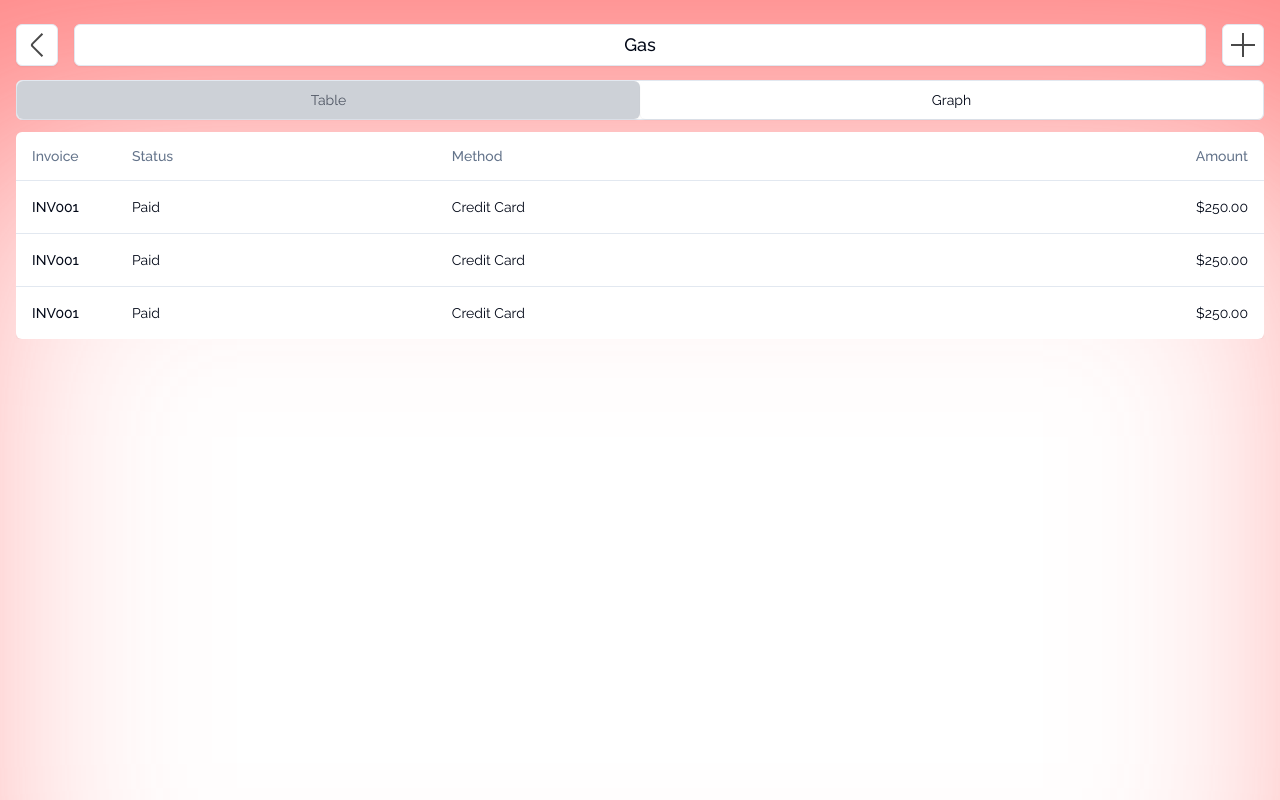
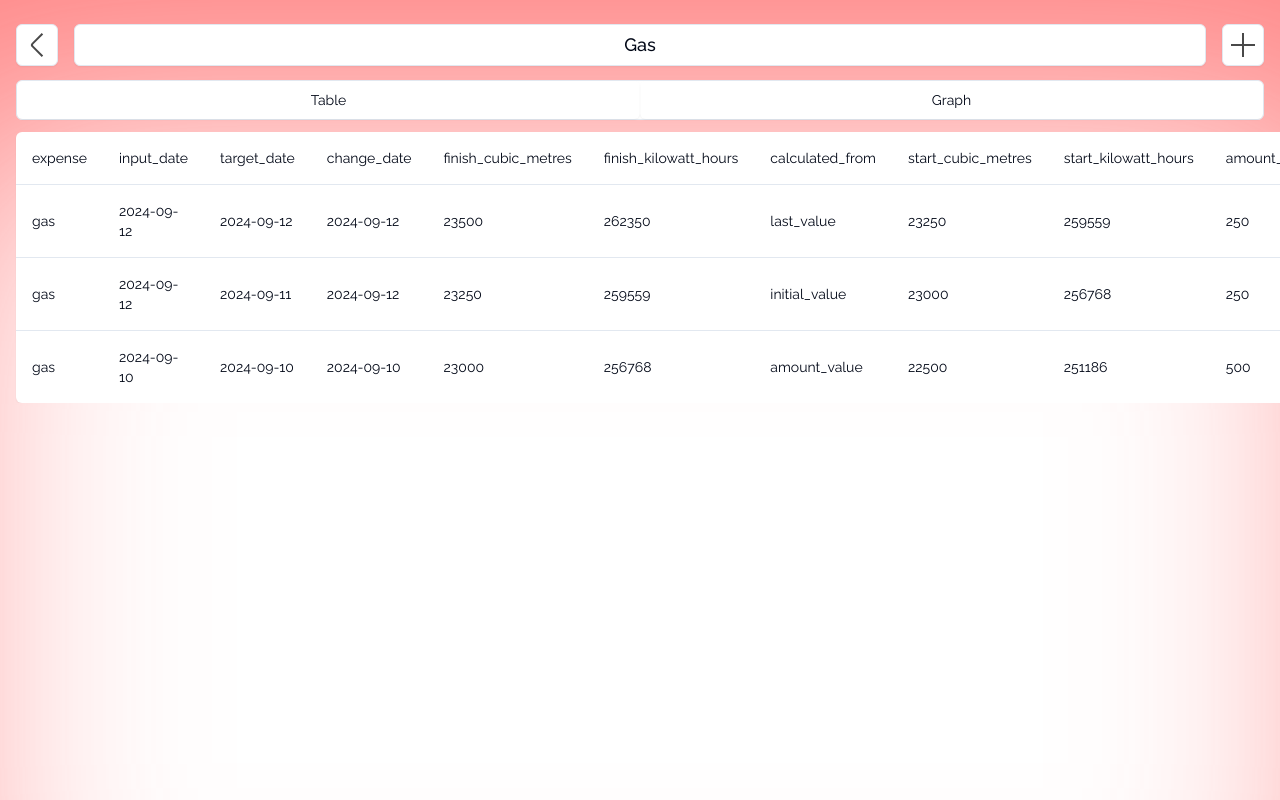
Before and after one commit to conway-hash/expenses-notebook-notex, a Next.js app: page /dashboard/stats/gas in a window 1280 px wide. Built offline with nearby package versions, Linux system fonts and the light colour scheme.

Commit message:
1.3.0 - added table and making json

```diff
--- a/src/app/dashboard/stats/gas/page.tsx
+++ b/src/app/dashboard/stats/gas/page.tsx
@@ -1,9 +1,10 @@
 'use client'
 
+import { ExpensesTable } from "@/components/ExpensesTable"
 import { ChartV1 } from "@/components/charts/ChartV1"
 import { Icons } from "@/components/icons"
 import Link from 'next/link'
-import { useEffect, useState } from 'react';
+import { useState } from 'react';
 
 import {
   Drawer,
@@ -16,15 +17,59 @@ import {
   DrawerTrigger,
 } from "@/components/ui/drawer"
 
-import {
-  Table,
-  TableBody,
-  TableCaption,
-  TableCell,
-  TableHead,
-  TableHeader,
-  TableRow,
-} from "@/components/ui/table"
+const data = [
+  {
+    expense: "gas",
+    input_date: "2024-09-12",
+    target_date: "2024-09-12",
+    change_date: "2024-09-12",
+    finish_cubic_metres: 23500,
+    finish_kilowatt_hours: 262350,
+    calculated_from: "last_value",
+    start_cubic_metres: 23250,
+    start_kilowatt_hours: 259559,
+    amount_cubic_metres: 250,
+    amount_kilowatt_hours: 2791,
+    currency: "euro",
+    cost_per_unit: 35.5,
+    cost_source: "user_input",
+    cost: 8875
+  },
+  {
+    expense: "gas",
+    input_date: "2024-09-12",
+    target_date: "2024-09-11",
+    change_date: "2024-09-12",
+    finish_cubic_metres: 23250,
+    finish_kilowatt_hours: 259559,
+    calculated_from: "initial_value",
+    start_cubic_metres: 23000,
+    start_kilowatt_hours: 256768,
+    amount_cubic_metres: 250,
+    amount_kilowatt_hours: 2791,
+    currency: "euro",
+    cost_per_unit: 35.5,
+    cost_source: "user_input",
+    cost: 8875
+  },
+  {
+    expense: "gas",
+    input_date: "2024-09-10",
+    target_date: "2024-09-10",
+    change_date: "2024-09-10",
+    finish_cubic_metres: 23000,
+    finish_kilowatt_hours: 256768,
+    calculated_from: "amount_value",
+    start_cubic_metres: 22500,
+    start_kilowatt_hours: 251186,
+    amount_cubic_metres: 500,
+    amount_kilowatt_hours: 5582,
+    currency: "euro",
+    cost_per_unit: 35.0,
+    cost_source: "www.gasprice.com",
+    cost: 17500
+  }
+]
 
 export default function Page() {
   const [activeBtn, setActiveBtn] = useState<string>('left');
@@ -34,14 +79,17 @@ export default function Page() {
   }
 
   return (
-    <main className="flex flex-col gap-3 p-4 pt-20">
+    <main className="flex flex-col gap-3 py-4 pt-20">
+
       <div className="flex gap-4 justify-between w-full px-4 py-6 fixed top-0 right-0 z-10">
         <Link href="/dashboard" className="rounded-md border bg-card shadow-sm active:bg-card/75 flex flex-col justify-center items-center gap-1 p-2">
           <Icons.back className="w-6 h-6" fill="#494949"/>
         </Link>
+
         <div className="rounded-md border bg-card shadow-sm active:bg-card/75 w-full flex justify-center items-center text-lg font-medium">
           Gas
         </div>
+
         <Drawer>
           <DrawerTrigger className="rounded-md border bg-card shadow-sm active:bg-card/75 flex flex-col justify-center items-center gap-1 p-2">
             <Icons.plus className="w-6 h-6" fill="#494949"/>
@@ -61,9 +109,9 @@ export default function Page() {
         </Drawer>
       </div>
 
-      <div className="w-full h-10 flex gap-1 rounded-md border bg-card relative">
-        <div className={`h-full w-1/2 bg-gray-400/50 absolute z-[0] rounded-md transition-transform ${activeBtn == 'left' ? 'translate-x-0' : 'translate-x-full'}`}></div>
-        <div className="h-full w-full flex">
+      <div className="h-10 flex px-4">
+        {/* <div className={`h-full w-1/2 bg-gray-400/50 absolute z-[0] rounded-md transition-transform ${activeBtn == 'left' ? 'translate-x-0' : 'translate-x-full'}`}></div> */}
+        <div className="h-full w-full flex rounded-md border bg-card">
           <button className="h-full w-full rounded-md shadow-sm active:bg-gray-100/90 flex justify-center items-center gap-2 p-2" onClick={() => handleClick('left')}>
             <p className="text-sm">Table</p>
           </button>
@@ -73,45 +121,15 @@ export default function Page() {
         </div>
       </div>
 
-      <div className="gap-3">
+      <div className="flex px-4 overflow-x-scroll overflow-y-hidden no-scrollbar">
         {
           activeBtn == 'left' ?
           (
-          <Table className="bg-card rounded-md shadow-sm">
-            {/* <TableCaption>A list of your recent invoices.</TableCaption> */}
-            <TableHeader>
-              <TableRow>
-                <TableHead className="w-[100px]">Invoice</TableHead>
-                <TableHead>Status</TableHead>
-                <TableHead>Method</TableHead>
-                <TableHead className="text-right">Amount</TableHead>
-              </TableRow>
-            </TableHeader>
-            <TableBody>
-              <TableRow>
-                <TableCell className="font-medium">INV001</TableCell>
-                <TableCell>Paid</TableCell>
-                <TableCell>Credit Card</TableCell>
-                <TableCell className="text-right">$250.00</TableCell>
-              </TableRow>
-              <TableRow>
-                <TableCell className="font-medium">INV001</TableCell>
-                <TableCell>Paid</TableCell>
-                <TableCell>Credit Card</TableCell>
-                <TableCell className="text-right">$250.00</TableCell>
-              </TableRow>
-              <TableRow>
-                <TableCell className="font-medium">INV001</TableCell>
-                <TableCell>Paid</TableCell>
-                <TableCell>Credit Card</TableCell>
-                <TableCell className="text-right">$250.00</TableCell>
-              </TableRow>
-            </TableBody>
-          </Table>
+            <ExpensesTable className="bg-card rounded-md shadow-sm" data={data}/>
           )
           :
           (
-          <ChartV1 className="bg-card"/>
+          <ChartV1 className="bg-card" data={data}/>
           )
         }
       </div>
--- /dev/null
+++ b/src/components/ExpensesTable.tsx
@@ -0,0 +1,61 @@
+import { InteractiveComponentsProps } from '@/lib/utils'
+
+import {
+  Table,
+  TableBody,
+  TableCaption,
+  TableCell,
+  TableHead,
+  TableHeader,
+  TableRow,
+} from "@/components/ui/table"
+
+export function ExpensesTable({
+  className,
+  data,
+}: InteractiveComponentsProps
+) {
+  return (
+    <Table className={className}>
+    {/* <TableCaption>A list of your recent invoices.</TableCaption> */}
+    <TableHeader>
+      <TableRow>
+          {Object.keys(data[0]).map((value, value_index) => (
+            <TableCell key={value_index}>{value}</TableCell>
+          ))}
+        {/*<TableHead className="w-[100px]">Invoice</TableHead>
+        <TableHead>Status</TableHead>
+        <TableHead>Method</TableHead>
+        <TableHead className="text-right">Amount</TableHead>*/}
+      </TableRow>
+    </TableHeader>
+    <TableBody>
+      {data.map((record, record_index) => (
+        <TableRow key={record_index}>
+          {Object.values(record).map((value, value_index) => (
+            <TableCell key={value_index}>{value}</TableCell>
+          ))}
+        </TableRow>
+        ))}
+      {/* <TableRow>
+        <TableCell className="font-medium">INV001</TableCell>
+        <TableCell>Paid</TableCell>
+        <TableCell>Credit Card</TableCell>
+        <TableCell className="text-right">$250.00</TableCell>
+      </TableRow>
+      <TableRow>
+        <TableCell className="font-medium">INV001</TableCell>
+        <TableCell>Paid</TableCell>
+        <TableCell>Credit Card</TableCell>
+        <TableCell className="text-right">$250.00</TableCell>
+      </TableRow>
+      <TableRow>
+        <TableCell className="font-medium">INV001</TableCell>
+        <TableCell>Paid</TableCell>
+        <TableCell>Credit Card</TableCell>
+        <TableCell className="text-right">$250.00</TableCell>
+      </TableRow> */}
+    </TableBody>
+  </Table>
+  )
+}
--- a/src/components/charts/ChartV1.tsx
+++ b/src/components/charts/ChartV1.tsx
@@ -2,6 +2,8 @@
 
 import * as React from "react"
 import { Area, AreaChart, CartesianGrid, XAxis } from "recharts"
+
+import { InteractiveComponentsProps } from '@/lib/utils'
 
 import {
   Card,
@@ -117,37 +119,30 @@ const chartData = [
   { date: "2024-06-25", desktop: 141, mobile: 190 },
   { date: "2024-06-26", desktop: 434, mobile: 380 },
   { date: "2024-06-27", desktop: 448, mobile: 490 },
-  { date: "2024-06-28", desktop: 149, mobile: 200 },
+  { date: "2024-09-12", desktop: 149, mobile: 200 },
   // { date: "2024-06-29", desktop: 103, mobile: 160 },
   // { date: "2024-06-30", desktop: 446, mobile: 400 },
 ]
 
 const chartConfig = {
-  visitors: {
-    label: "Visitors",
+  cost: {
+    label: "Cost",
   },
-  desktop: {
-    label: "Desktop",
+  gas: {
+    label: "Gas",
     color: "hsl(var(--chart-1))",
-  },
-  mobile: {
-    label: "Mobile",
-    color: "hsl(var(--chart-2))",
   },
 } satisfies ChartConfig
 
-interface ChartV1Props {
-  className?: string; // Optional className prop
-}
-
 export function ChartV1({
   className,
-}: ChartV1Props
+  data
+}: InteractiveComponentsProps
 ) {
   const [timeRange, setTimeRange] = React.useState("90d")
 
-  const filteredData = chartData.filter((item) => {
-    const date = new Date(item.date)
+  const filteredData = data.filter((item) => {
+    const date = new Date(item.target_date)
     const now = new Date()
     let daysToSubtract = 90
     if (timeRange === "30d") {
@@ -163,9 +158,9 @@ export function ChartV1({
     <Card className={className}>
       <CardHeader className="flex items-center gap-2 space-y-0 border-b py-5 sm:flex-row">
         <div className="grid flex-1 gap-1 text-center sm:text-left">
-          <CardTitle>Test Electricity Chart</CardTitle>
+          <CardTitle>Test Gas Chart</CardTitle>
           <CardDescription>
-            Showing total visitors for the last 3 months
+            Showing total cost of gas for the last 3 months
           </CardDescription>
         </div>
         <Select value={timeRange} onValueChange={setTimeRange}>
@@ -207,18 +202,6 @@ export function ChartV1({
                   stopOpacity={0.1}
                 />
               </linearGradient>
-              <linearGradient id="fillMobile" x1="0" y1="0" x2="0" y2="1">
-                <stop
-                  offset="5%"
-                  stopColor="var(--color-mobile)"
-                  stopOpacity={0.8}
-                />
-                <stop
-                  offset="95%"
-                  stopColor="var(--color-mobile)"
-                  stopOpacity={0.1}
-                />
-              </linearGradient>
             </defs>
             <CartesianGrid vertical={false} />
             <XAxis
@@ -250,14 +233,7 @@ export function ChartV1({
               }
             />
             <Area
-              dataKey="mobile"
-              type="natural"
-              fill="url(#fillMobile)"
-              stroke="var(--color-mobile)"
-              stackId="a"
-            />
-            <Area
-              dataKey="desktop"
+              dataKey="gas"
               type="natural"
               fill="url(#fillDesktop)"
               stroke="var(--color-desktop)"
--- a/src/components/ui/table.tsx
+++ b/src/components/ui/table.tsx
@@ -6,10 +6,10 @@ const Table = React.forwardRef<
   HTMLTableElement,
   React.HTMLAttributes<HTMLTableElement>
 >(({ className, ...props }, ref) => (
-  <div className="relative w-full overflow-auto">
+  <div className={className}>
     <table
       ref={ref}
-      className={cn("w-full caption-bottom text-sm", className)}
+      className="w-full caption-bottom text-sm"
       {...props}
     />
   </div>
--- a/src/lib/utils.ts
+++ b/src/lib/utils.ts
@@ -4,3 +4,26 @@ import { twMerge } from "tailwind-merge"
 export function cn(...inputs: ClassValue[]) {
   return twMerge(clsx(inputs))
 }
+
+export interface ExpenseItem {
+  expense: string;
+  input_date: string;
+  target_date: string;
+  change_date: string;
+  finish_cubic_metres: number;
+  finish_kilowatt_hours: number;
+  calculated_from: string;
+  start_cubic_metres: number;
+  start_kilowatt_hours: number;
+  amount_cubic_metres: number;
+  amount_kilowatt_hours: number;
+  currency: string;
+  cost_per_unit: number;
+  cost_source: string;
+  cost: number;
+}
+
+export interface InteractiveComponentsProps {
+  className?: string; // Optional className prop
+  data: ExpenseItem[]; // Array of expense items
+}
```
Also changed, not shown: public/test-data.json (added, +53 -0 lines).
